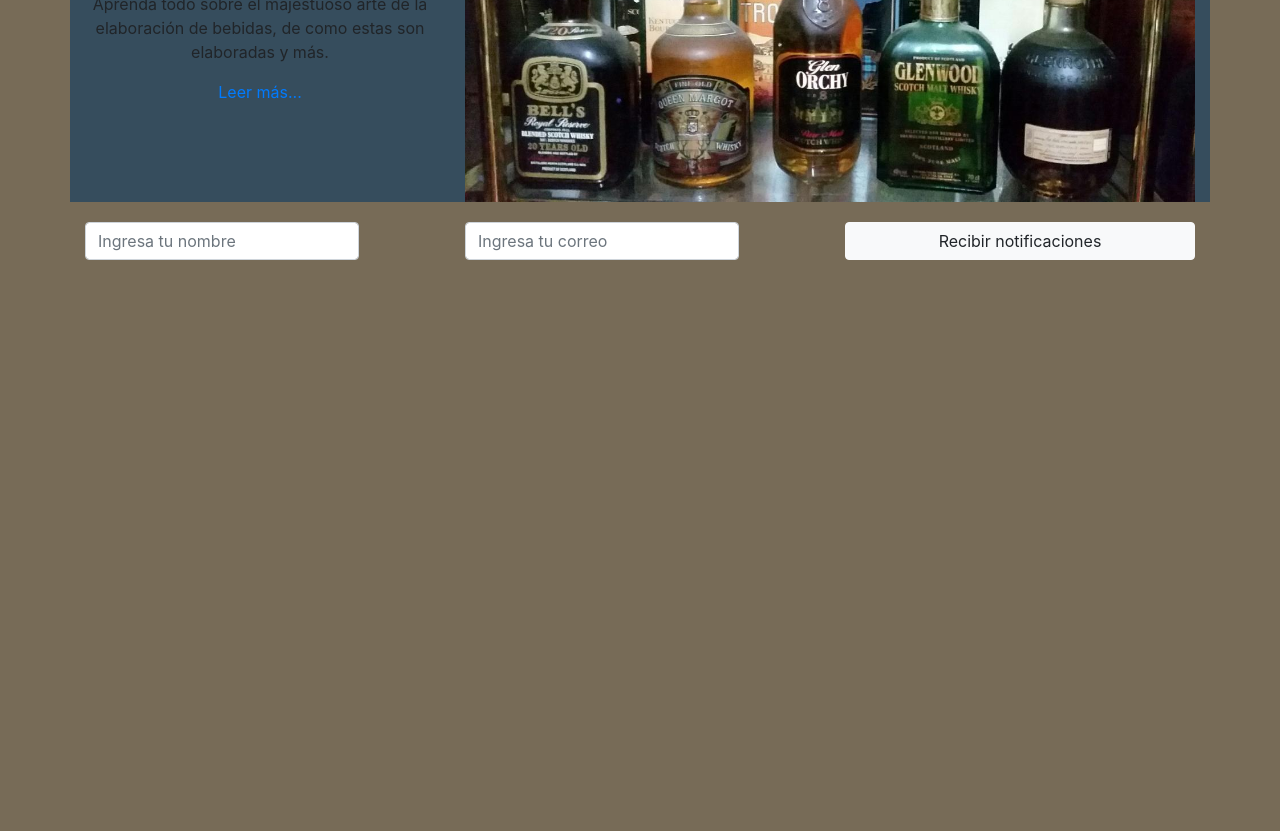
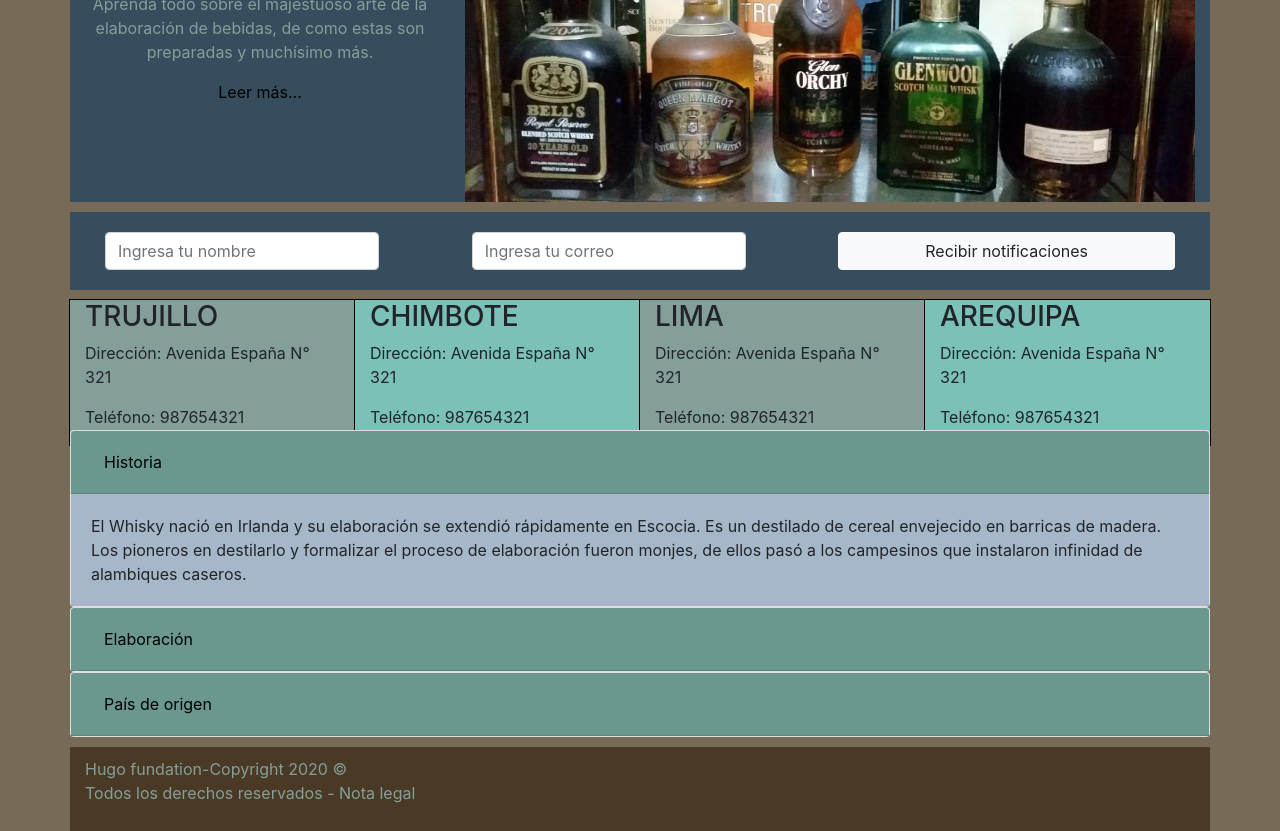
Before and after one commit to Tryopxxx/IHM, a plain HTML site: page index.html in a window 1280 px wide. Shown: the part 315-1146 px from the top of the page. Before the commit the page ends 800 px from the top, so only its background shows below. Drawn offline with nearby package versions, Linux system fonts and the light colour scheme; files whose address does not match are found by name.

Commit message:
Fin del trabajo

```diff
--- a/css/Estilo03.css
+++ b/css/Estilo03.css
@@ -2,7 +2,13 @@
 	margin-top: 10px;
 	margin-bottom: 10px;
 	background: #364D5D;
+	color: #849F9A;
 }
+
+.link-f{
+		color: #000;
+}
+
 .contenedor-imagen{
 	max-height: 450px;
 	overflow: hidden;
@@ -13,45 +19,47 @@
 	opacity: 0.7;
 }
 
+.acordeon .card-header{
+	background:#6B988E;
+}
+.acordeon .btn{
+	background: #6B988E;
+	color: #000;
+}
+.acordeon .collapse{
+	background: #A6B7C9;
+}
+
+aside{
+		margin-top: 10px;
+		padding: 10px;
+		background: #4A3A25;
+			color: #849F9A;
+}
 
 .navbar .nav-item .nav-link{
 	color: #242220;
 }
 
-.contenedor-main{
-	margin-bottom: 20px;
+.sucursales{
+	height: 120px;
+	margin-top: 10px;
+	margin-bottom: 10px;
+}
+.colm1{
+	background:#849F9A ;
+	outline: 1px solid #000;
+}
+.colm2{
+	background: #7BC1B7;
+	outline: 1px solid #000;
 }
 
 body{
 	/*background-image: url("fondo.webp");*/
-	background-image: url("fondo2.png");
 	background: #776b57;
 }
-
-main{
-	background: #275942;
-	padding: 20px;
-	margin-right:  10;
-
-}
-
-aside{
-	background: #3FA659;
-	color: #1F3740 ;
-	padding: 20px 60px;
-	margin-bottom: 20px;
-	margin-top: 20px;
-}
-
-.widgets>div {
-	background: #FC7BFA;
-	color: #1F3740;
-	margin-bottom: 20px;
+.zona-registro{
+	background: #364D5D;
 	padding: 20px;
 }
-
-footer{
-	background: #50F279;
-	color:#1F3740;
-
-}
--- a/index.html
+++ b/index.html
@@ -9,10 +9,7 @@
 		IHM
 	</title>
 	</head>
-
-
 <body>
-
 	<div class="container">
 		<nav class="navbar navbar-expand-lg navbar-light bg-light">
 		  <a class="navbar-brand" href="#">
@@ -36,7 +33,6 @@
 		  </div>
 		</nav>
 	</div>
-
 	<div class="container">
 		<section class="contenedor-main row">
 			<div class="col-md-4 text-center justify-content-center align-self-center">
@@ -44,15 +40,14 @@
 						Algo más que solo beber...
 				</h1>
 				<p>
-						Aprenda todo sobre el majestuoso arte de la elaboración de bebidas, de como estas son elaboradas
-						y más.
+						Aprenda todo sobre el majestuoso arte de la elaboración de bebidas, de como estas son preparadas
+						y muchísimo más.
 				</p>
-				<a href="#"> Leer más...</a>
+				<a class="link-f" href="#"> Leer más...</a>
 			</div>
 			<div class="contenedor-imagen col-md-8">
 					<img src="main3.jpg"  class="img-fluid " alt="Lícores"  >
 			</div>
-
 		</section>
 	</div>
 	<div class="container">
@@ -68,12 +63,93 @@
 					<button class="btn btn-light btn-block" name="button">Recibir notificaciones</button>
 				</div>
 			</div>
+		</section>
+	</div>
 
-		</section>
+	<div class="container">
+		<div class="row justify-content-center sucursales">
+			<div class="col-md-3 align-self-center colm1">
+				<h3>TRUJILLO</h3>
+				<p>Dirección: Avenida España N° 321</p>
+				<p>Teléfono: 987654321</p>
+			</div>
+			<div class="col-md-3 align-self-center colm2">
+				<h3>CHIMBOTE</h3>
+				<p>Dirección: Avenida España N° 321</p>
+				<p>Teléfono: 987654321</p>
+			</div>
+			<div class="col-md-3 align-self-center colm1">
+				<h3>LIMA</h3>
+				<p>Dirección: Avenida España N° 321</p>
+				<p>Teléfono: 987654321</p>
+			</div>
+			<div class="col-md-3 align-self-center colm2">
+				<h3>AREQUIPA</h3>
+				<p>Dirección: Avenida España N° 321</p>
+				<p>Teléfono: 987654321</p>
+			</div>
+		</div>
+	</div>
+
+	<div class="container">
+		<div class="row">
+			<div id="accordion" class="acordeon">
+				<div class="card">
+					<div class="card-header" id="headingOne">
+						<h5 class="mb-0">
+							<button class="btn btn-link" data-toggle="collapse" data-target="#collapseOne" aria-expanded="true" aria-controls="collapseOne">
+								Historia
+							</button>
+						</h5>
+					</div>
+
+					<div id="collapseOne" class="collapse show" aria-labelledby="headingOne" data-parent="#accordion">
+						<div class="card-body">
+							El Whisky nació en Irlanda y su elaboración se extendió rápidamente en Escocia. Es un destilado de cereal envejecido en barricas de madera. Los pioneros en destilarlo y formalizar el proceso de elaboración fueron monjes, de ellos pasó a los campesinos que instalaron infinidad de alambiques caseros.
+						</div>
+					</div>
+				</div>
+				<div class="card">
+					<div class="card-header" id="headingTwo">
+						<h5 class="mb-0">
+							<button class="btn btn-link collapsed" data-toggle="collapse" data-target="#collapseTwo" aria-expanded="false" aria-controls="collapseTwo">
+								Elaboración
+							</button>
+						</h5>
+					</div>
+					<div id="collapseTwo" class="collapse" aria-labelledby="headingTwo" data-parent="#accordion">
+						<div class="card-body">
+							El primer paso es el malteado de la cebada; para ello, se remoja y se escurre varias veces a una temperatura aproximada de 13° durante unos tres días. Luego es trasladada a tambores o recipientes industriales de gran capacidad donde se deja germinar, gracias a la humedad obtenida, durante seis días. Al germinar el cereal, el almidón de la cebada se convierte en azúcar (de donde luego se sacará parte del alcohol en la destilación). Una vez germinada, la cebada se seca en hornos mediante el humo de turba (carbón vegetal que además le da aroma a la malta), dicho proceso dura tres días y suele ser a una temperatura de 70°. La cebada germinada toma color oscuro, típico del caramelizado por acción del calor, y es cuando podemos hablar de la malta como tal.
+						</div>
+					</div>
+				</div>
+				<div class="card">
+					<div class="card-header" id="headingThree">
+						<h5 class="mb-0">
+							<button class="btn btn-link collapsed" data-toggle="collapse" data-target="#collapseThree" aria-expanded="false" aria-controls="collapseThree">
+								País de origen
+							</button>
+						</h5>
+					</div>
+					<div id="collapseThree" class="collapse" aria-labelledby="headingThree" data-parent="#accordion">
+						<div class="card-body">
+								Los whiskies escoceses son, por lo general, destilados dos veces e incluso algunos hasta tres veces. Es un whisky destilado y añejado exclusivamente en Escocia y es el de más renombre en el mundo. Debe hacerse conforme a los estándares de la Orden del whisky Escocés de 1990 (del Reino Unido) que clarifica el acta homónima de 1988, y que ordena que el brebaje debe ser procesado en una destilería escocesa con agua y cebada malteada con un grado de 94.8° de alcohol por volumen, debe envejecer en barricas de roble que antes resguardaran bourbon con una capacidad no superior a 700 litros y por no menos de tres años en Escocia, y no puede contener otras sustancias añadidas que no sean agua o caramelo como colorante ni pueden ser embotellados con menos de 40 grados de alcohol por volumen.
+							</div>
+					</div>
+				</div>
+			</div>
+		</div>
+	</div>
+
+	<div class="container">
+		<div class="row">
+			<aside class="col-md">
+					<h7>Hugo fundation-Copyright 2020 ©</h7>
+					<p>Todos los derechos reservados - Nota legal</p>
+			</aside>
+		</div>
 
 	</div>
-
-
 	<script src="bootstrap.min.js"></script>
 	<script src="jquery-3.5.1.js" ></script>
 </body>
```
